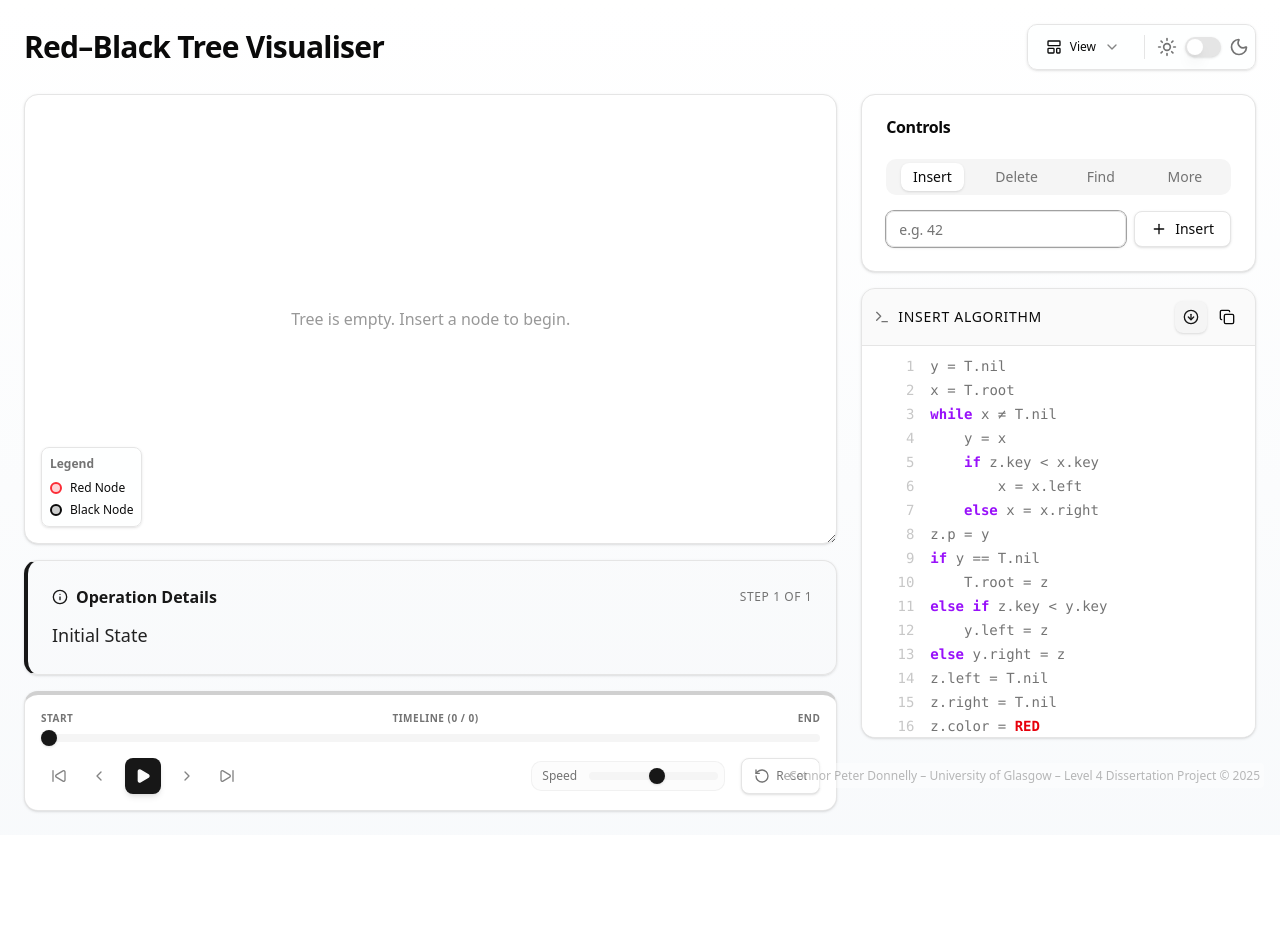
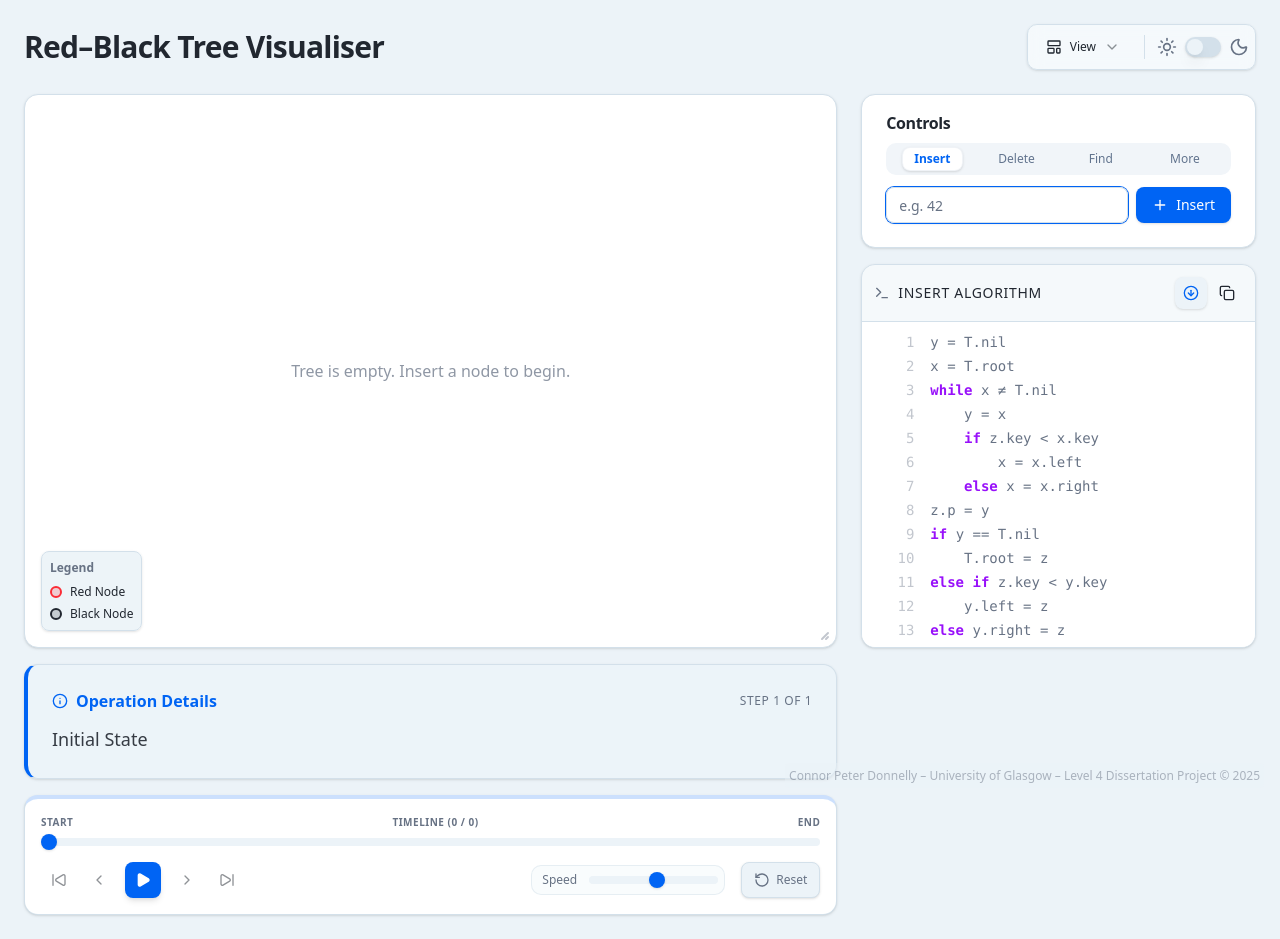
Before and after one commit to connordonne/red-black-tree-visualiser, a React (Vite) app: page / in a window 1280 px wide. Before the commit the page ends 835 px from the top, so only its background shows below. Built offline with nearby package versions, Linux system fonts and the light colour scheme.

Commit message:
more UI tinkering

```diff
--- a/src/RedBlackTreeVisualiser.tsx
+++ b/src/RedBlackTreeVisualiser.tsx
@@ -48,6 +48,16 @@ const INITIAL_STEP: Step = {
 };
 
 type WidgetId = 'tree' | 'memory' | 'explanation' | 'player' | 'controls' | 'pseudocode';
+
+// --- Custom Resize Handle Icon ---
+const ResizeHandle = () => (
+    <div className="absolute bottom-0 right-0 p-1.5 pointer-events-none">
+        <svg width="12" height="12" viewBox="0 0 12 12" fill="none" xmlns="http://www.w3.org/2000/svg" className="text-muted-foreground/40">
+            <path d="M8 10L10 8" stroke="currentColor" strokeWidth="2" strokeLinecap="round" />
+            <path d="M4 10L10 4" stroke="currentColor" strokeWidth="2" strokeLinecap="round" />
+        </svg>
+    </div>
+);
 
 export default function RedBlackTreeVisualiser() {
     // --- Algorithm State ---
@@ -153,8 +163,6 @@ export default function RedBlackTreeVisualiser() {
     }
 
     function onBulkRandom() {
-        // REMOVED: setActiveTab('insert');
-        // This keeps the user on the "More" tab while running the insert operations.
         runOperation(t => {
             const bulkSteps: Step[] = [];
             for (let i = 0; i < 10; i++) {
@@ -279,7 +287,8 @@ export default function RedBlackTreeVisualiser() {
         switch (id) {
             case 'tree':
                 content = (
-                    <div className="h-[450px] w-full rounded-xl border bg-card text-card-foreground shadow overflow-hidden relative resize-y min-h-[300px]">
+                    // HEIGHT: 554px (Matches Controls + Code + Gap)
+                    <div className="h-[554px] w-full rounded-xl border bg-card text-card-foreground shadow overflow-hidden relative resize-y min-h-[300px] [&::-webkit-resizer]:bg-transparent">
                         <TreeCanvas
                             root={currentStepData.treeState}
                             highlightedKeys={currentStepData.highlightedNodeKeys}
@@ -288,6 +297,9 @@ export default function RedBlackTreeVisualiser() {
                             hoveredAddress={hoveredAddress}
                             onHoverAddress={setHoveredAddress}
                         />
+
+                        <ResizeHandle />
+
                         <div className="absolute bottom-4 left-4 p-2 bg-background/90 backdrop-blur rounded-md border text-xs shadow-sm flex flex-col gap-1.5 pointer-events-none">
                             <div className="font-semibold text-muted-foreground mb-0.5">Legend</div>
                             <div className="flex items-center gap-2">
@@ -356,6 +368,8 @@ export default function RedBlackTreeVisualiser() {
                 break;
             case 'controls':
                 content = (
+                    // HEIGHT: 154px
+                    <div className="h-[154px] w-full">
                         <Controls
                             keyToInsert={keyToInsert}
                             setKeyToInsert={setKeyToInsert}
@@ -370,12 +384,15 @@ export default function RedBlackTreeVisualiser() {
                             onClear={onClear}
                             activeTab={activeTab}
                             onTabChange={setActiveTab}
+                            className="h-full"
                         />
+                    </div>
                 );
                 break;
             case 'pseudocode':
                 content = (
-                    <div className="h-[450px] w-full">
+                    // HEIGHT: 384px (Calculated: 554 - 154 - 16 = 384)
+                    <div className="h-[384px] w-full">
                         <PseudocodePanel
                             mode={pseudocodeMode}
                             activeLineNumbers={activeLinesToRender}
@@ -400,7 +417,7 @@ export default function RedBlackTreeVisualiser() {
 
     return (
         <>
-            <div className="min-h-screen w-full bg-gradient-to-b from-white to-slate-50 p-4 md:p-6 dark:from-background dark:to-slate-950">
+            <div className="min-h-screen w-full bg-background p-4 md:p-6">
                 <div className="mx-auto max-w-7xl">
                     <div className="mb-6 flex flex-col md:flex-row items-center justify-between gap-4 relative z-50">
                         <h1 className="text-2xl md:text-3xl font-semibold tracking-tight">Red–Black Tree Visualiser</h1>
--- a/src/components/Controls.tsx
+++ b/src/components/Controls.tsx
@@ -1,11 +1,12 @@
 // src/components/Controls.tsx
 
-import React from 'react'; // Removed useState
+import React from 'react';
 import { Button } from "@/components/ui/button";
 import { Card, CardContent, CardHeader, CardTitle } from "@/components/ui/card";
 import { AnimatedTabs, AnimatedTabsContent, AnimatedTabsList, AnimatedTabsTrigger } from "@/components/ui/animated-tabs";
 import { Trash2, Plus, Shuffle, Loader2, Search } from "lucide-react";
 import { OperationForm } from './OperationForm';
+import { cn } from "@/lib/utils";
 
 interface ControlsProps {
     keyToInsert: string;
@@ -19,9 +20,9 @@ interface ControlsProps {
     submitFind: () => void;
     onBulkRandom: () => void;
     onClear: () => void;
-    // New props for controlled tab state
     activeTab: string;
     onTabChange: (val: string) => void;
+    className?: string;
 }
 
 export function Controls({
@@ -29,34 +30,39 @@ export function Controls({
                              keyToDelete, setKeyToDelete, submitDelete,
                              keyToFind, setKeyToFind, submitFind,
                              onBulkRandom, onClear,
-                             activeTab, onTabChange
+                             activeTab, onTabChange,
+                             className
                           }: ControlsProps) {
 
     return (
-        <Card>
-            <CardHeader><CardTitle>Controls</CardTitle></CardHeader>
-            <CardContent>
-                <AnimatedTabs value={activeTab} onValueChange={onTabChange}>
-                    <AnimatedTabsList>
-                        <AnimatedTabsTrigger value="insert">Insert</AnimatedTabsTrigger>
-                        <AnimatedTabsTrigger value="delete">Delete</AnimatedTabsTrigger>
-                        <AnimatedTabsTrigger value="find">Find</AnimatedTabsTrigger>
-                        <AnimatedTabsTrigger value="more">More</AnimatedTabsTrigger>
+        <Card className={cn("flex flex-col h-full", className)}>
+            <CardHeader className="px-6 pt-4 pb-2 shrink-0">
+                <CardTitle className="text-base">Controls</CardTitle>
+            </CardHeader>
+
+            <CardContent className="px-6 pt-0 pb-4 flex-1 overflow-hidden">
+                <AnimatedTabs value={activeTab} onValueChange={onTabChange} className="h-full flex flex-col">
+                    <AnimatedTabsList className="h-8 w-full shrink-0">
+                        <AnimatedTabsTrigger value="insert" className="text-xs h-6">Insert</AnimatedTabsTrigger>
+                        <AnimatedTabsTrigger value="delete" className="text-xs h-6">Delete</AnimatedTabsTrigger>
+                        <AnimatedTabsTrigger value="find" className="text-xs h-6">Find</AnimatedTabsTrigger>
+                        <AnimatedTabsTrigger value="more" className="text-xs h-6">More</AnimatedTabsTrigger>
                     </AnimatedTabsList>
 
-                    <AnimatedTabsContent value="insert" className="space-y-3 pt-4">
+                    <div className="mt-3 flex-1">
+                        <AnimatedTabsContent value="insert" className="mt-0">
                             <OperationForm
                                 value={keyToInsert}
                                 setValue={setKeyToInsert}
                                 onSubmit={submitInsert}
                                 buttonText="Insert"
-                            buttonVariant="outline"
+                                buttonVariant="default" // CHANGED: Make this Primary (Blue)
                                 buttonIcon={<Plus />}
                                 isActive={activeTab === 'insert'}
                             />
                         </AnimatedTabsContent>
 
-                    <AnimatedTabsContent value="delete" className="space-y-3 pt-4">
+                        <AnimatedTabsContent value="delete" className="mt-0">
                             <OperationForm
                                 value={keyToDelete}
                                 setValue={setKeyToDelete}
@@ -68,7 +74,7 @@ export function Controls({
                             />
                         </AnimatedTabsContent>
 
-                    <AnimatedTabsContent value="find" className="space-y-3 pt-4">
+                        <AnimatedTabsContent value="find" className="mt-0">
                             <OperationForm
                                 value={keyToFind}
                                 setValue={setKeyToFind}
@@ -80,12 +86,17 @@ export function Controls({
                             />
                         </AnimatedTabsContent>
 
-                    <AnimatedTabsContent value="more" className="space-y-3 pt-4">
+                        <AnimatedTabsContent value="more" className="mt-0">
                             <div className="flex items-center gap-2">
-                            <Button variant="outline" onClick={onBulkRandom}><Shuffle />Random 10</Button>
-                            <Button variant="secondary" onClick={onClear}><Loader2 />Reset Tree</Button>
+                                <Button variant="outline" size="sm" onClick={onBulkRandom} className="h-9 text-xs">
+                                    <Shuffle className="mr-1.5 h-3.5 w-3.5" />Random 10
+                                </Button>
+                                <Button variant="secondary" size="sm" onClick={onClear} className="h-9 text-xs">
+                                    <Loader2 className="mr-1.5 h-3.5 w-3.5" />Reset Tree
+                                </Button>
                             </div>
                         </AnimatedTabsContent>
+                    </div>
                 </AnimatedTabs>
             </CardContent>
         </Card>
--- a/src/components/ui/animated-tabs.tsx
+++ b/src/components/ui/animated-tabs.tsx
@@ -6,7 +6,6 @@ import { motion } from "framer-motion"
 
 import { cn } from "@/lib/utils"
 
-// Create a context to share the animation trigger function and the list ref
 const TabsContext = React.createContext<{
     setIndicatorStyle: (style: { left: number; width: number }) => void;
     listRef: React.RefObject<HTMLDivElement | null>;
@@ -24,7 +23,6 @@ const AnimatedTabsList = React.forwardRef<
     const [indicatorStyle, setIndicatorStyle] = React.useState({ left: 0, width: 0 });
     const listRef = React.useRef<HTMLDivElement>(null);
 
-    // This effect runs once on mount to set the initial indicator position accurately.
     React.useLayoutEffect(() => {
         const listElement = listRef.current;
         const activeTab = listElement?.querySelector<HTMLButtonElement>('[data-state="active"]');
@@ -38,16 +36,17 @@ const AnimatedTabsList = React.forwardRef<
                 width: tabRect.width,
             });
         }
-    }, []); // Empty dependency array ensures this runs only once on mount
+    }, []);
 
     const childCount = React.Children.count(children);
 
     return (
         <TabsContext.Provider value={{ setIndicatorStyle, listRef }}>
             <TabsPrimitive.List
-                ref={listRef} // Attach ref here for measurements
+                ref={listRef}
                 className={cn(
-                    "relative flex h-9 items-center justify-center rounded-lg bg-muted p-1 text-muted-foreground w-full",
+                    // UPDATED: Darker background for the track so the white tab pops more
+                    "relative flex h-9 items-center justify-center rounded-lg bg-slate-100 dark:bg-slate-800 p-1 text-muted-foreground w-full",
                     className
                 )}
                 {...props}
@@ -55,11 +54,22 @@ const AnimatedTabsList = React.forwardRef<
                 {/* The sliding indicator */}
                 <motion.div
                     layout
-                    transition={{ type: "spring", stiffness: 350, damping: 30 }}
-                    className="absolute left-0 h-[calc(100%-0.5rem)] rounded-md bg-background shadow"
-                    style={indicatorStyle}
+                    transition={{ type: "spring", stiffness: 400, damping: 30 }}
+                    className={cn(
+                        "absolute left-0 top-1 bottom-1 rounded-md shadow-sm z-0",
+                        // UPDATED: Pure white bg for light mode, brighter grey for dark mode
+                        // Added border for extra definition
+                        "bg-white dark:bg-slate-600 border border-slate-200/50 dark:border-slate-500/50"
+                    )}
+                    style={{
+                        left: indicatorStyle.left,
+                        width: indicatorStyle.width,
+                        // Ensure it fits vertically within the padding
+                        height: 'calc(100% - 8px)',
+                        top: '4px'
+                    }}
                 />
-                {/* The container for the tabs now handles the grid layout */}
+
                 <div
                     className="relative z-10 grid w-full items-center justify-items-center"
                     style={{ gridTemplateColumns: `repeat(${childCount}, minmax(0, 1fr))` }}
@@ -82,14 +92,14 @@ const AnimatedTabsTrigger = React.forwardRef<
         <TabsPrimitive.Trigger
             ref={ref}
             className={cn(
-                "inline-flex items-center justify-center whitespace-nowrap rounded-md px-3 py-1 text-sm font-medium ring-offset-background transition-colors focus-visible:outline-none focus-visible:ring-2 focus-visible:ring-ring focus-visible:ring-offset-2 disabled:pointer-events-none disabled:opacity-50 data-[state=active]:text-foreground",
+                "inline-flex items-center justify-center whitespace-nowrap rounded-md px-3 py-1 text-sm font-medium ring-offset-background transition-all focus-visible:outline-none focus-visible:ring-2 focus-visible:ring-ring focus-visible:ring-offset-2 disabled:pointer-events-none disabled:opacity-50",
+                // UPDATED: Text colors.
+                // data-[state=active]:text-primary makes the text dark/bold when selected
+                "text-slate-500 dark:text-slate-400 data-[state=active]:text-primary data-[state=active]:font-semibold",
                 className
             )}
             onClick={(e) => {
-                // Trigger the original onClick if it exists from the parent component
                 onClick?.(e);
-
-                // Instantly and accurately update the indicator style on click
                 const listElement = listRef.current;
                 if (listElement) {
                     const listRect = listElement.getBoundingClientRect();
--- a/src/index.css
+++ b/src/index.css
@@ -23,7 +23,7 @@
   --color-accent: var(--accent);
   --color-accent-foreground: var(--accent-foreground);
   --color-destructive: var(--destructive);
-  --color-destructive-foreground: var(--destructive-foreground); /* Added */
+  --color-destructive-foreground: var(--destructive-foreground);
   --color-border: var(--border);
   --color-input: var(--input);
   --color-ring: var(--ring);
@@ -44,76 +44,113 @@
 
 :root {
   --radius: 0.625rem;
-  --background: oklch(1 0 0);
-  --foreground: oklch(0.145 0 0);
+
+  /* "Digital Textbook" Theme (Light Mode) */
+  /* Background: Cool Slate 100/50 mix */
+  --background: oklch(0.96 0.01 240);
+  /* Foreground: Deep Charcoal */
+  --foreground: oklch(0.27 0.02 260);
+
+  /* Card: Pure White for contrast against background */
   --card: oklch(1 0 0);
-  --card-foreground: oklch(0.145 0 0);
+  --card-foreground: oklch(0.27 0.02 260);
+
   --popover: oklch(1 0 0);
-  --popover-foreground: oklch(0.145 0 0);
-  --primary: oklch(0.205 0 0);
-  --primary-foreground: oklch(0.985 0 0);
-  --secondary: oklch(0.97 0 0);
-  --secondary-foreground: oklch(0.205 0 0);
-  --muted: oklch(0.97 0 0);
-  --muted-foreground: oklch(0.556 0 0);
-  --accent: oklch(0.97 0 0);
-  --accent-foreground: oklch(0.205 0 0);
-  --destructive: oklch(0.702 0.189 22.228);
-  --destructive-foreground: oklch(0.985 0 0); /* Added */
-  --border: oklch(0.922 0 0);
-  --input: oklch(0.922 0 0);
-  --ring: oklch(0.708 0 0);
-  --chart-1: oklch(0.646 0.222 41.116);
-  --chart-2: oklch(0.6 0.118 184.704);
-  --chart-3: oklch(0.398 0.07 227.392);
-  --chart-4: oklch(0.828 0.189 84.429);
-  --chart-5: oklch(0.769 0.188 70.08);
-  --sidebar: oklch(0.985 0 0);
-  --sidebar-foreground: oklch(0.145 0 0);
-  --sidebar-primary: oklch(0.205 0 0);
-  --sidebar-primary-foreground: oklch(0.985 0 0);
-  --sidebar-accent: oklch(0.97 0 0);
-  --sidebar-accent-foreground: oklch(0.205 0 0);
-  --sidebar-border: oklch(0.922 0 0);
-  --sidebar-ring: oklch(0.708 0 0);
+  --popover-foreground: oklch(0.27 0.02 260);
+
+  /* Primary: Royal Blue (#2563EB) - The "Action" Color */
+  --primary: oklch(0.55 0.23 260);
+  --primary-foreground: oklch(1 0 0);
+
+  /* Secondary: Very light cool grey */
+  --secondary: oklch(0.96 0.01 240);
+  --secondary-foreground: oklch(0.27 0.02 260);
+
+  /* Muted: Lines and secondary text */
+  --muted: oklch(0.96 0.01 240);
+  --muted-foreground: oklch(0.55 0.03 260); /* Medium Slate Grey */
+
+  --accent: oklch(0.94 0.02 240);
+  --accent-foreground: oklch(0.27 0.02 260);
+
+  /* Destructive: Matte Red (#EF4444) for Red Nodes/Delete */
+  --destructive: oklch(0.63 0.22 29);
+  --destructive-foreground: oklch(1 0 0);
+
+  --border: oklch(0.90 0.02 240);
+  --input: oklch(0.90 0.02 240);
+  --ring: oklch(0.55 0.23 260); /* Matches Primary */
+
+  --chart-1: oklch(0.55 0.23 260);
+  --chart-2: oklch(0.63 0.22 29);
+  --chart-3: oklch(0.27 0.02 260);
+  --chart-4: oklch(0.85 0.15 85); /* Highlight Yellow */
+  --chart-5: oklch(0.60 0.15 200);
+
+  --sidebar: oklch(1 0 0);
+  --sidebar-foreground: oklch(0.27 0.02 260);
+  --sidebar-primary: oklch(0.55 0.23 260);
+  --sidebar-primary-foreground: oklch(1 0 0);
+  --sidebar-accent: oklch(0.96 0.01 240);
+  --sidebar-accent-foreground: oklch(0.27 0.02 260);
+  --sidebar-border: oklch(0.90 0.02 240);
+  --sidebar-ring: oklch(0.55 0.23 260);
 }
 
 .dark {
-  --background: oklch(0.145 0 0);
-  --foreground: oklch(0.985 0 0);
-  --card: oklch(0.205 0 0);
-  --card-foreground: oklch(0.985 0 0);
-  --popover: oklch(0.205 0 0);
-  --popover-foreground: oklch(0.985 0 0);
-  --primary: oklch(0.922 0 0);
-  --primary-foreground: oklch(0.205 0 0);
-  --secondary: oklch(0.269 0 0);
-  --secondary-foreground: oklch(0.985 0 0);
-  --muted: oklch(0.269 0 0);
-  --muted-foreground: oklch(0.708 0 0);
-  --accent: oklch(0.269 0 0);
-  --accent-foreground: oklch(0.985 0 0);
-  --destructive: oklch(0.704 0.191 22.216);
-  --destructive-foreground: oklch(0.985 0 0); /* Added */
-  --border: oklch(1 0 0 / 10%);
-  --input: oklch(1 0 0 / 15%);
-  --ring: oklch(0.556 0 0);
-  --chart-1: oklch(0.488 0.243 264.376);
-  --chart-2: oklch(0.696 0.17 162.48);
-  --chart-3: oklch(0.769 0.188 70.08);
-  --chart-4: oklch(0.627 0.265 303.9);
-  --chart-5: oklch(0.645 0.246 16.439);
-  --sidebar: oklch(0.205 0 0);
-  --sidebar-foreground: oklch(0.985 0 0);
-  --sidebar-primary: oklch(0.488 0.243 264.376);
-  --sidebar-primary-foreground: oklch(0.985 0 0);
-  --sidebar-accent: oklch(0.269 0 0);
-  --sidebar-accent-foreground: oklch(0.985 0 0);
-  --sidebar-border: oklch(1 0 0 / 10%);
-  --sidebar-ring: oklch(0.556 0 0);
+  /* "Modern IDE" Theme (Dark Mode) */
+  /* Background: Deep Gunmetal */
+  --background: oklch(0.20 0.02 260);
+  --foreground: oklch(0.98 0 0);
+
+  /* Card: Slightly lighter than bg */
+  --card: oklch(0.23 0.02 260);
+  --card-foreground: oklch(0.98 0 0);
+
+  --popover: oklch(0.23 0.02 260);
+  --popover-foreground: oklch(0.98 0 0);
+
+  /* Primary: Lighter Vivid Blue */
+  --primary: oklch(0.60 0.20 260);
+  --primary-foreground: oklch(1 0 0);
+
+  --secondary: oklch(0.30 0.02 260);
+  --secondary-foreground: oklch(0.98 0 0);
+
+  --muted: oklch(0.30 0.02 260);
+  --muted-foreground: oklch(0.70 0.01 240);
+
+  --accent: oklch(0.30 0.02 260);
+  --accent-foreground: oklch(0.98 0 0);
+
+  --destructive: oklch(0.60 0.22 29);
+  --destructive-foreground: oklch(1 0 0);
+
+  --border: oklch(0.30 0.02 260);
+  --input: oklch(0.30 0.02 260);
+  --ring: oklch(0.60 0.20 260);
+
+  --chart-1: oklch(0.60 0.20 260);
+  --chart-2: oklch(0.60 0.22 29);
+  --chart-3: oklch(0.98 0 0);
+  --chart-4: oklch(0.85 0.15 85);
+  --chart-5: oklch(0.60 0.15 200);
+
+  --sidebar: oklch(0.23 0.02 260);
+  --sidebar-foreground: oklch(0.98 0 0);
+  --sidebar-primary: oklch(0.60 0.20 260);
+  --sidebar-primary-foreground: oklch(1 0 0);
+  --sidebar-accent: oklch(0.30 0.02 260);
+  --sidebar-accent-foreground: oklch(0.98 0 0);
+  --sidebar-border: oklch(0.30 0.02 260);
+  --sidebar-ring: oklch(0.60 0.20 260);
 }
 
 @layer base {
-  * { @apply border-border outline-ring/50; }
-  body { @apply bg-background text-foreground; }
+  * {
+    @apply border-border outline-ring/50;
+  }
+  body {
+    @apply bg-background text-foreground;
+  }
 }
```
Also changed, not shown: src/components/TreeCanvas.tsx (+3 -14 lines). Lines whose indentation alone changed are shown as unchanged.
